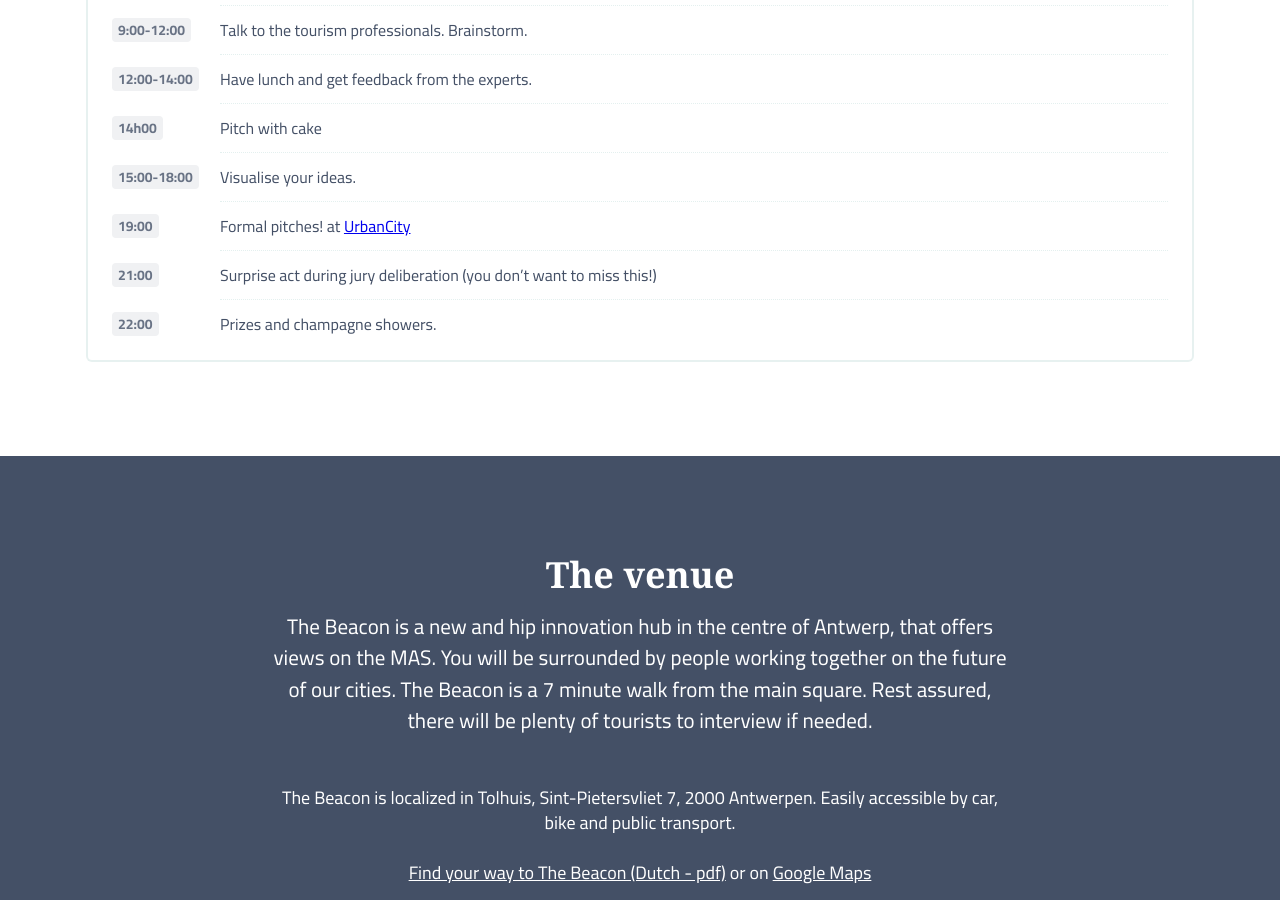
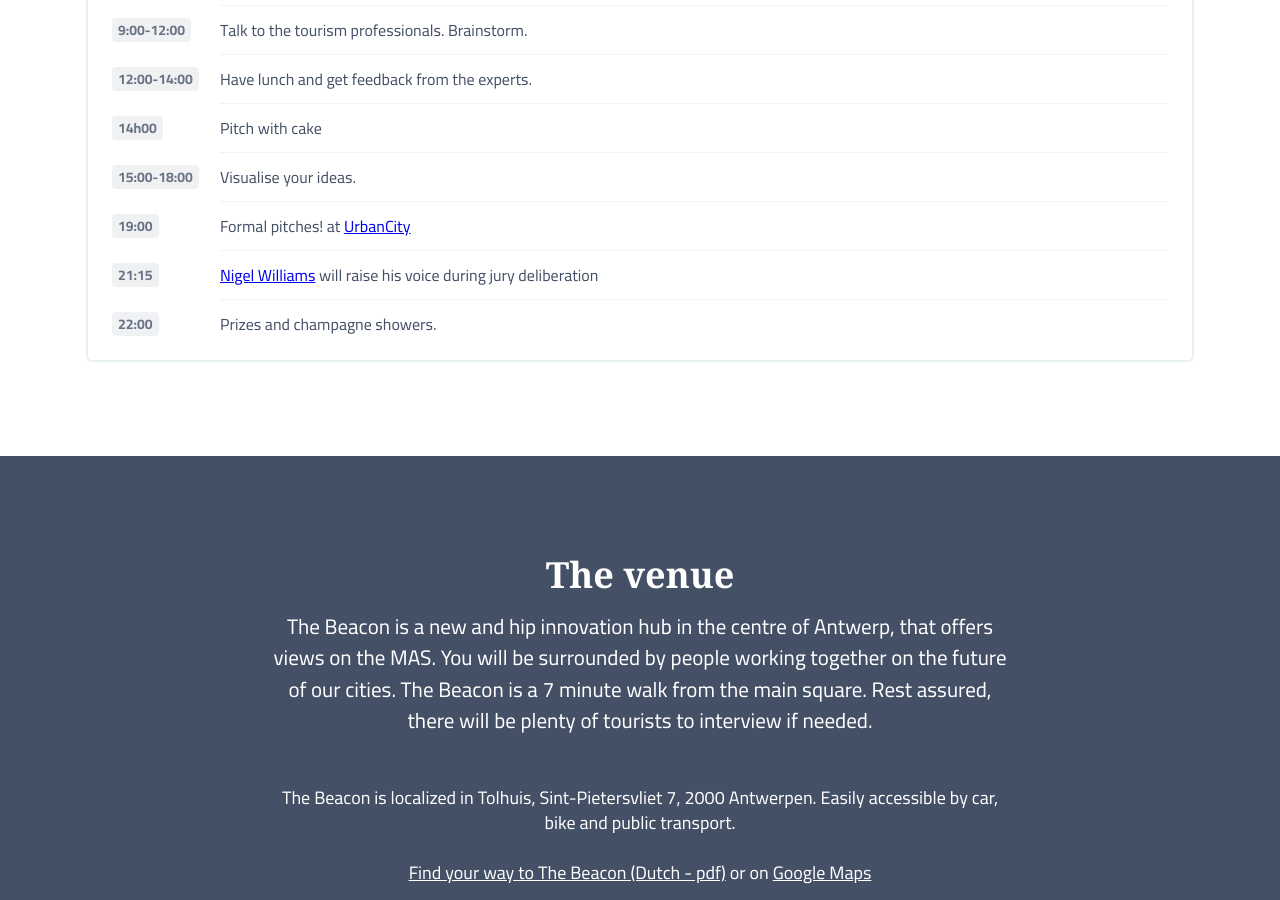
Before and after one commit to nerdlab-be/traveljam, a Jekyll site: the page built from _pages/index.markdown, in a window 1280 px wide and 900 px high, scrolled down 3216 px. Built offline with Jekyll 4.4.1, drawn with Linux system fonts in a browser that asks for light colours.

Commit message:
added nigel in the schedual

```diff
--- a/_pages/index.markdown
+++ b/_pages/index.markdown
@@ -70,8 +70,8 @@ program:
       para: "Visualise your ideas."
     - hour: "19:00"
       para: "Formal pitches! at <a href='http://urbancity.be/'>UrbanCity</a>"
-    - hour: "21:00"
-      para: "Surprise act during jury deliberation (you don’t want to miss this!)"
+    - hour: "21:15"
+      para: "<a href='https://www.canvas.be/video/genre/educatief-spiritueel/nigel-williams-moeten-we-de-toekomst-vrezen'>Nigel Williams</a> will raise his voice during jury deliberation"
     - hour: "22:00"
       para: "Prizes and champagne showers."
 venue:
```
